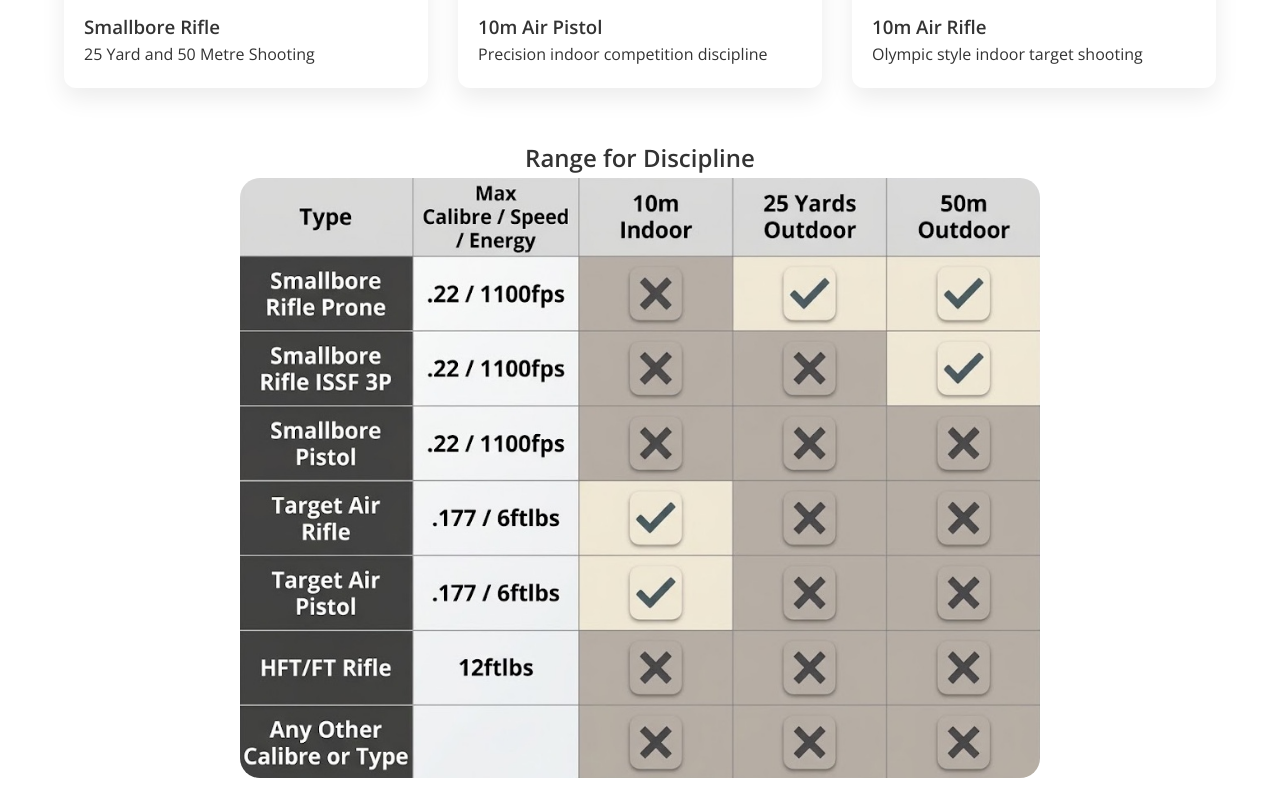
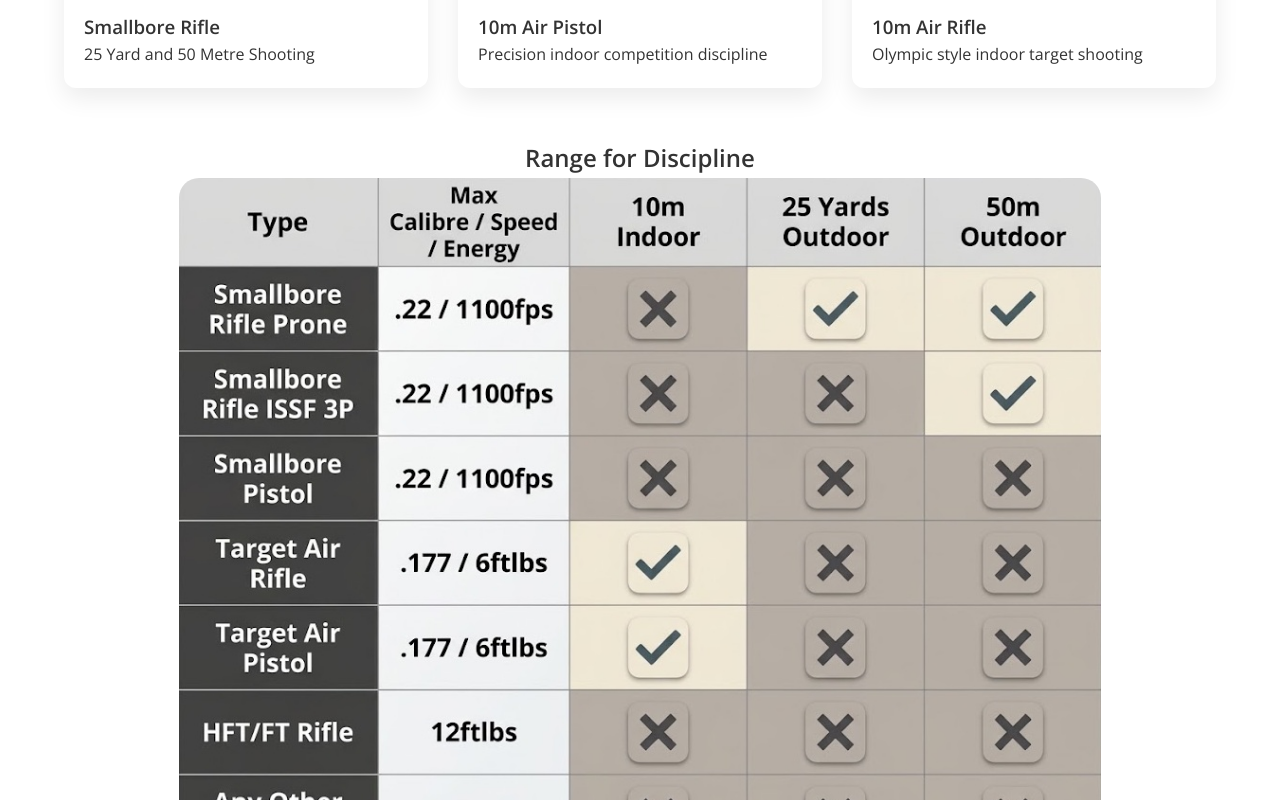
Before and after one commit to suprasgit/BTSC-Web, a website: page index.html in a window 1280 px wide. Shown: the part 2000-2800 px from the top of the page. Drawn offline with nearby package versions, Linux system fonts and the light colour scheme; some packages are replaced by stand-ins of ours.

Commit message:
Update index.html

```diff
--- a/index.html
+++ b/index.html
@@ -244,7 +244,7 @@ void init();
 	<br/><br/>
     <div class="section-title">
         <h2>Range for Discipline </h2>
-     <img  style="border-radius:20px; height:600px;width:800px; "  src="./images/RangeUse.jpg" alt="">
+     <img  style="border-radius:20px; width:80%; "  src="./images/RangeUse.jpg" alt="">
    </div>
 </div>
 
```
